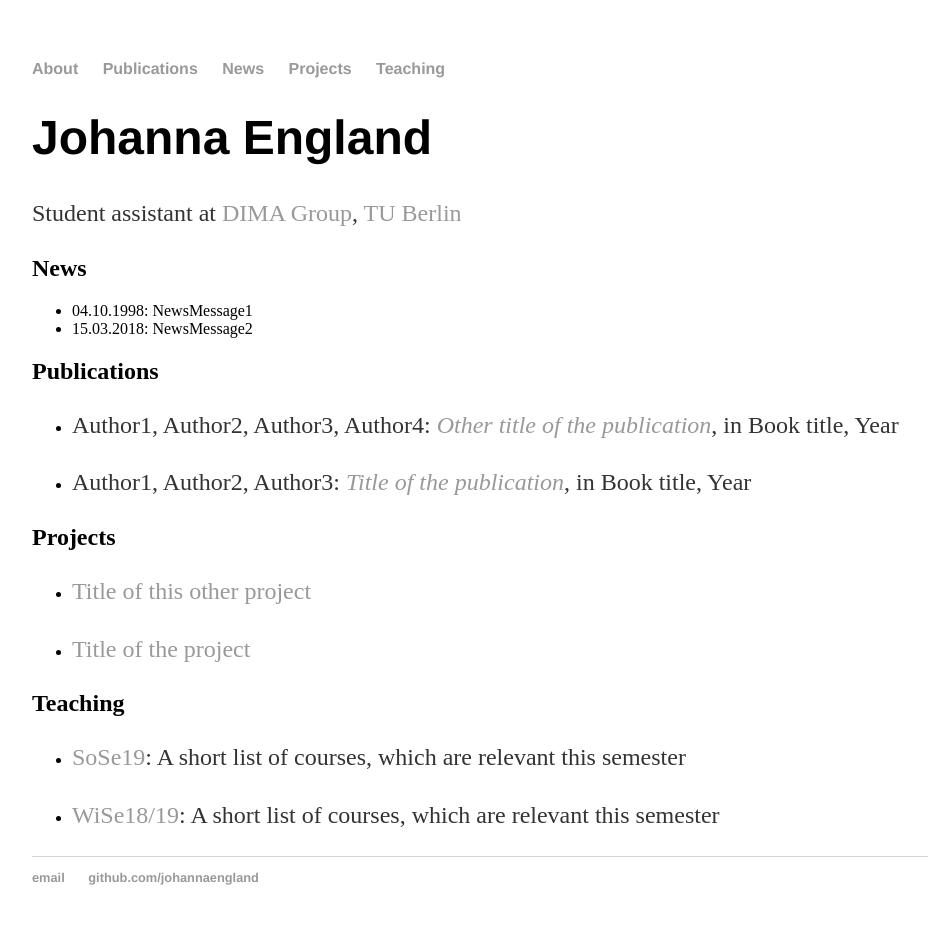
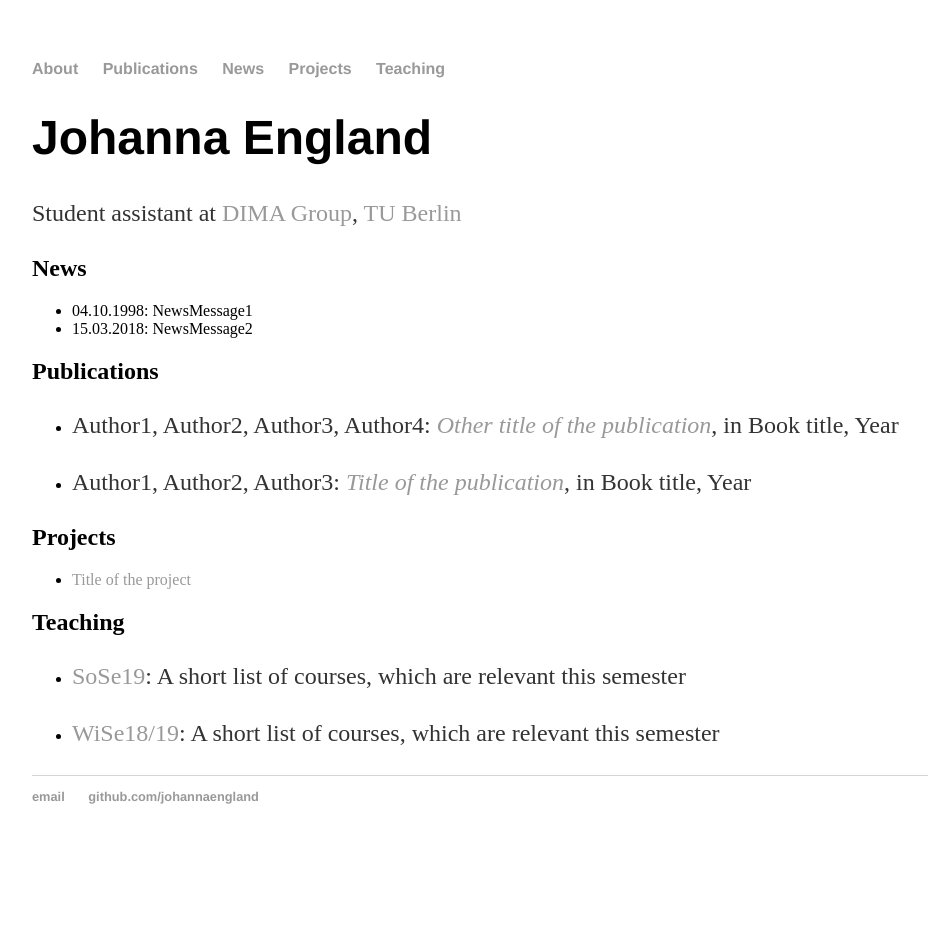
Before and after one commit to johannaengland/johannaengland.github.io, a Jekyll site: the page built from index.md, in a window 1280 px wide. Shown: the whole page, without its empty margins (160-1090 px from the left). Built offline with Jekyll 4.4.1, drawn with Linux system fonts in a browser that asks for light colours; after the commit the page ends 900 px from its top, so only the background shows below that.

Commit message:
Update index.md

```diff
--- a/index.md
+++ b/index.md
@@ -21,8 +21,10 @@ Student assistant at [DIMA Group](http://www.dima.tu-berlin.de), [TU Berlin](htt
 
 ## Projects
 {% assign projects = site.projects | reverse %}
-{% for project in projects limit:5 %}
-* <a href="{{ project.url }}">{{ project.title }}</a>
+{% for project in projects %}
+  {% if project.current == true %}
+  * <a href="{{ project.url }}">{{ project.title }}</a>
+  {% endif %}
 {% endfor %}
 
 ## Teaching
```
